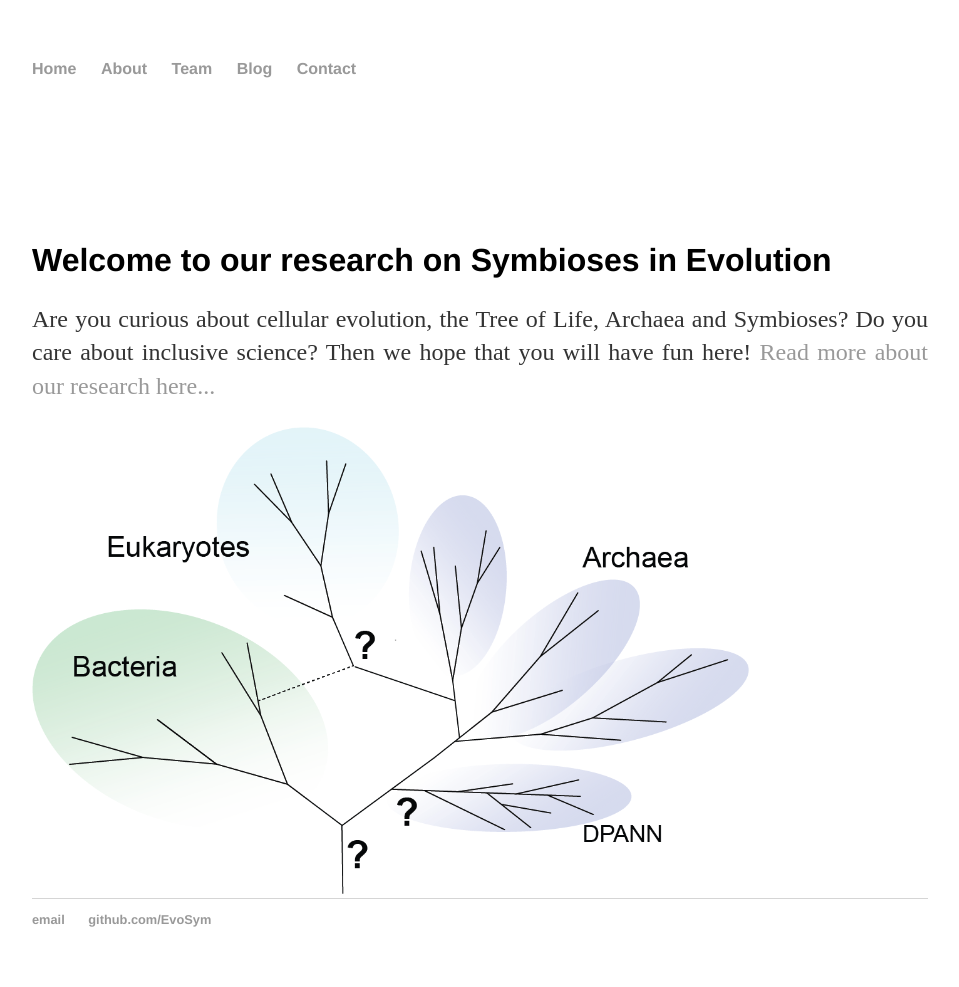
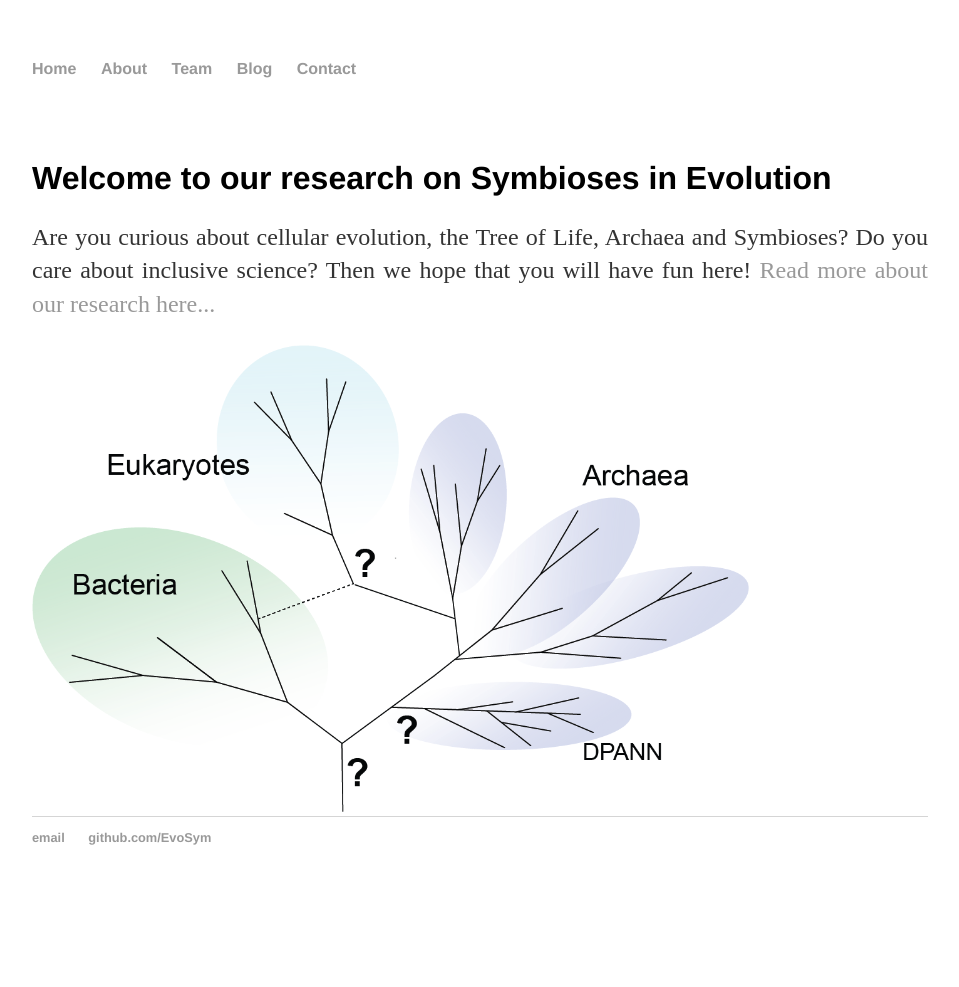
Before and after one commit to EvoSym/EvoSym.github.io, a Jekyll site: the page built from index.html, in a window 1280 px wide. Shown: the whole page, without its empty margins (160-1119 px from the left). Built offline with Jekyll 4.4.1, drawn with Linux system fonts in a browser that asks for light colours; after the commit the page ends 905 px from its top, so only the background shows below that.

Commit message:
Update main.css

```diff
--- a/css/main.css
+++ b/css/main.css
@@ -18,8 +18,6 @@ a {
     color: #999;
 }
 nav {
-    width: 100%;
-    height: 100px;
     display: block;
     color: #CCFFFF;
     margin-right: 20px;
```
